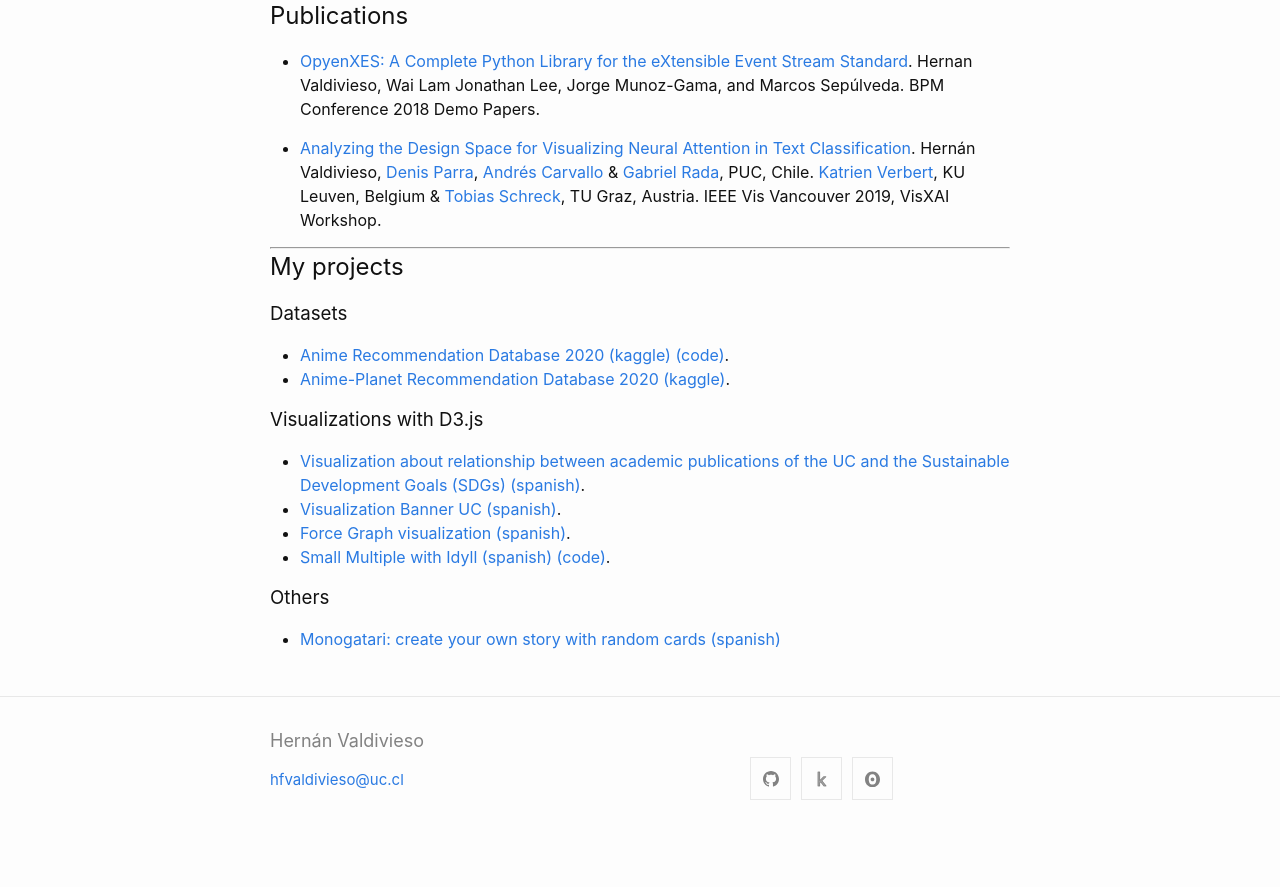
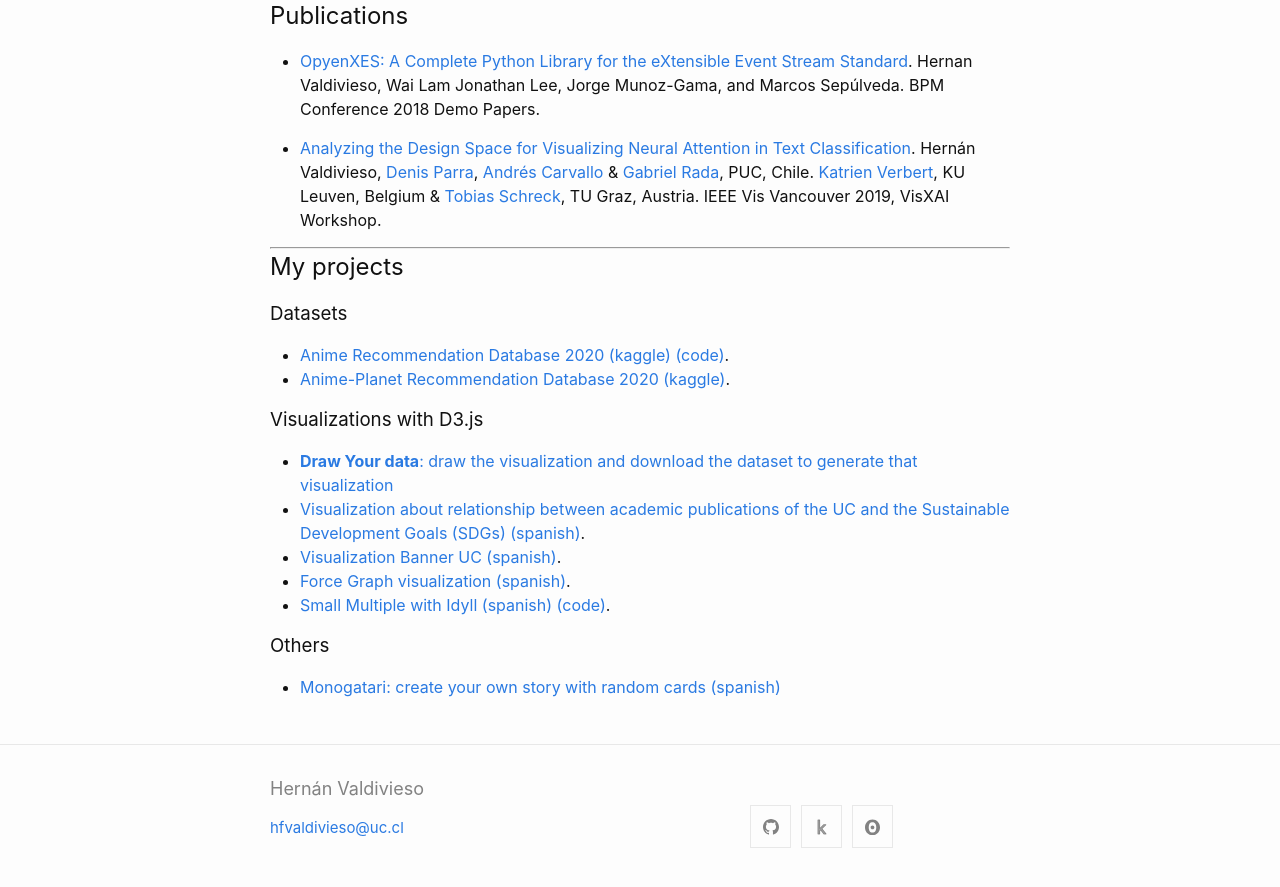
Before and after one commit to Hernan4444/hernan4444.github.io, a Jekyll site: the page built from index.md, in a window 1280 px wide and 900 px high, scrolled down 810 px. Shown: the top 887 px of the window. Built offline with Jekyll 4.4.1, drawn with Linux system fonts in a browser that asks for light colours; before the commit the page ends 1662 px from its top, so only the background shows below that.

Commit message:
Update index.md

```diff
--- a/index.md
+++ b/index.md
@@ -44,6 +44,7 @@ Information Visualization, Applications of Data Mining & Machine Learning
 
 ### Visualizations with D3.js
 
+- [**Draw Your data**: draw the visualization and download the dataset to generate that visualization][draw_your_data]
 - [Visualization about relationship between academic publications of the UC and the Sustainable Development Goals (SDGs) (spanish)][sustentabilidad_uc].
 - [Visualization Banner UC (spanish)][vis_banner].
 - [Force Graph visualization (spanish)][force-graph].
@@ -71,3 +72,4 @@ Information Visualization, Applications of Data Mining & Machine Learning
 [anime github repo]: https://github.com/Hernan4444/MyAnimeList-Database
 [kaggle anime myanimelist link]: https://www.kaggle.com/hernan4444/anime-recommendation-database-2020
 [kaggle anime anime-planet link]: https://www.kaggle.com/hernan4444/animeplanet-recommendation-database-2020
+[draw_your_data]: https://hernan4444.github.io/draw-your-data/
```
